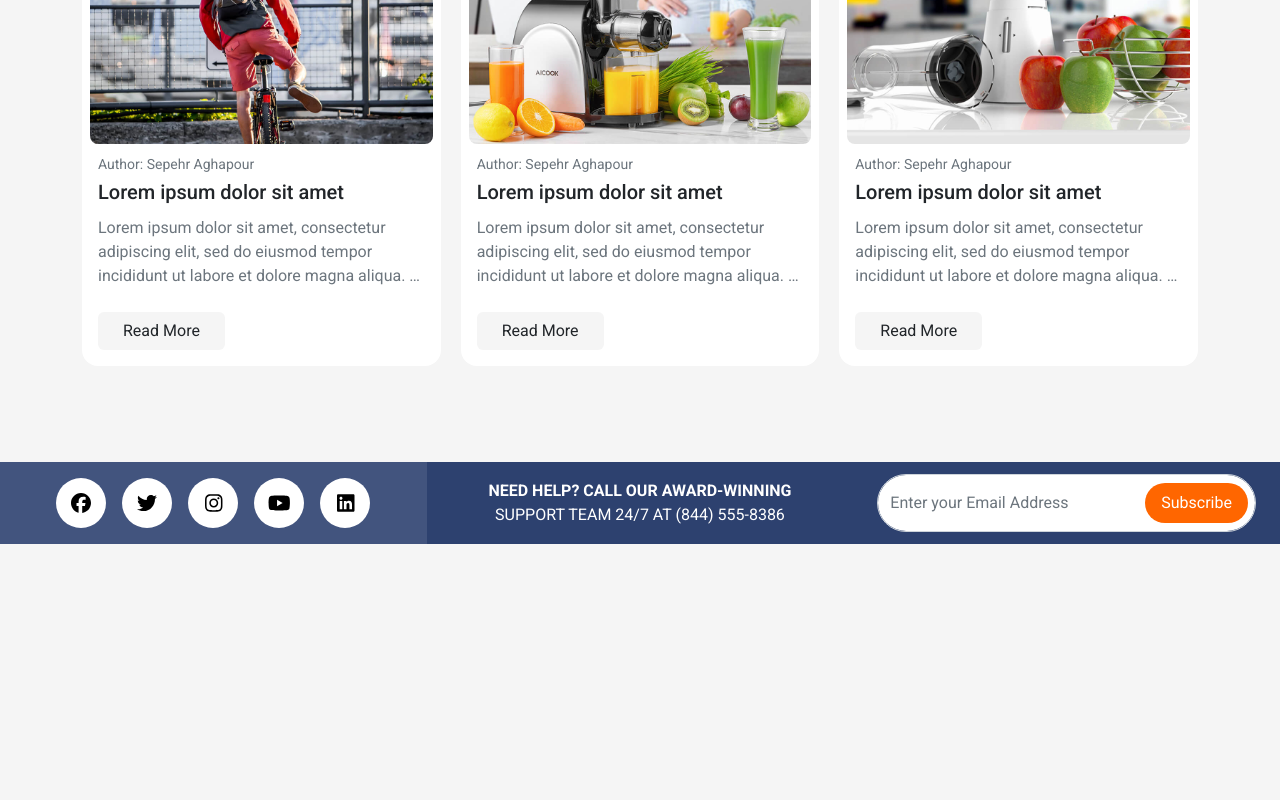
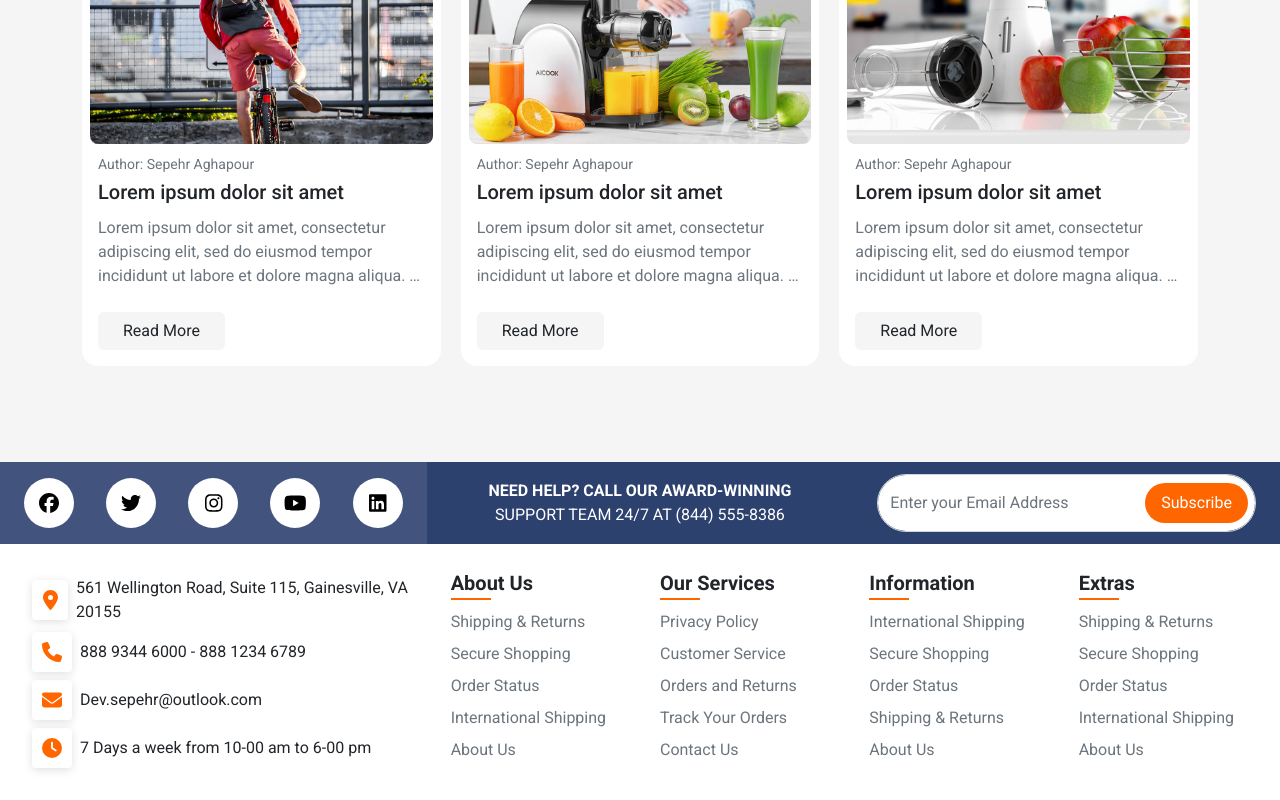
Before and after one commit to LeaReXx/Bakan-shop, a React (Create React App) app: page / in a window 1280 px wide. Shown: the part 4479-5279 px from the top of the page. Before the commit the page ends 5023 px from the top, so only its background shows below. Built offline with nearby package versions, Linux system fonts and the light colour scheme.

Commit message:
Footer middle completed

```diff
--- a/src/footer/Footer.css
+++ b/src/footer/Footer.css
@@ -1,8 +1,9 @@
-footer {
+.footer-top {
   background-color: var(--blue-color);
 }
 
-.footer-top {
+.footer-top > div,
+.footer-middle > div {
   max-width: 1320px;
 }
 
@@ -35,3 +36,26 @@ footer {
   color: #fff;
   background-color: var(--main-color);
 }
+
+.footer-middle-contact > div {
+  margin: 0.5rem 0;
+}
+
+.footer-middle-contact > div > div {
+  width: 40px;
+  height: 40px;
+  box-shadow: rgba(99, 99, 99, 0.2) 0px 2px 8px 0px;
+}
+.footer-middle-contact svg {
+  color: var(--main-color) !important;
+}
+
+.footer-nav-item-parent strong::after {
+  content: '';
+  position: absolute;
+  bottom: -5px;
+  left: 0;
+  width: 40px;
+  height: 2px;
+  background-color: var(--main-color);
+}
--- a/src/footer/Footer.js
+++ b/src/footer/Footer.js
@@ -37,15 +37,84 @@ export default class Footer extends Component {
         icon: "fa-brands fa-linkedin",
       },
     ];
+
+    this.navLinks = [
+      {
+        id: 1,
+        title: "About Us",
+        items: [
+          { id: 1, text: "Shipping & Returns", url: "https://reactjs.org/" },
+          { id: 2, text: "Secure Shopping", url: "https://reactjs.org/" },
+          { id: 3, text: "Order Status", url: "https://reactjs.org/" },
+          {
+            id: 4,
+            text: "International Shipping",
+            url: "https://reactjs.org/",
+          },
+          { id: 5, text: "About Us", url: "https://reactjs.org/" },
+        ],
+      },
+      {
+        id: 2,
+        title: "Our Services",
+        items: [
+          { id: 1, text: "Privacy Policy", url: "https://reactjs.org/" },
+          { id: 2, text: "Customer Service", url: "https://reactjs.org/" },
+          { id: 3, text: "Orders and Returns", url: "https://reactjs.org/" },
+          {
+            id: 4,
+            text: "Track Your Orders",
+            url: "https://reactjs.org/",
+          },
+          { id: 5, text: "Contact Us", url: "https://reactjs.org/" },
+        ],
+      },
+
+      {
+        id: 3,
+        title: "Information",
+        items: [
+          {
+            id: 1,
+            text: "International Shipping",
+            url: "https://reactjs.org/",
+          },
+          { id: 2, text: "Secure Shopping", url: "https://reactjs.org/" },
+          { id: 3, text: "Order Status", url: "https://reactjs.org/" },
+          {
+            id: 4,
+            text: "Shipping & Returns",
+            url: "https://reactjs.org/",
+          },
+          { id: 5, text: "About Us", url: "https://reactjs.org/" },
+        ],
+      },
+      {
+        id: 4,
+        title: "Extras",
+        items: [
+          { id: 1, text: "Shipping & Returns", url: "https://reactjs.org/" },
+          { id: 2, text: "Secure Shopping", url: "https://reactjs.org/" },
+          { id: 3, text: "Order Status", url: "https://reactjs.org/" },
+          {
+            id: 4,
+            text: "International Shipping",
+            url: "https://reactjs.org/",
+          },
+          { id: 5, text: "About Us", url: "https://reactjs.org/" },
+        ],
+      },
+    ];
   }
 
   render() {
     return (
       <footer>
-        <div className="footer-top mx-auto">
+        <div className="footer-top">
+          <div className="mx-auto">
             <div className="row g-0">
               <div className="col-12 col-lg-4">
-              <div className="footer-top-social-parent d-flex align-items-center justify-content-center px-3 py-3">
+                <div className="footer-top-social-parent d-flex align-items-center justify-content-between px-3 py-3">
                   {this.socials.map((social) => {
                     return (
                       <a
@@ -62,19 +131,97 @@ export default class Footer extends Component {
               <div className="col-12 col-lg-4">
                 <div className="text-center text-white py-3 d-flex flex-column justify-content-center h-100">
                   <strong>NEED HELP? CALL OUR AWARD-WINNING</strong>
-                <span>
-                  SUPPORT TEAM 24/7 AT (844) 555-8386
-                </span>
+                  <span>SUPPORT TEAM 24/7 AT (844) 555-8386</span>
                 </div>
               </div>
               <div className="col-12 col-lg-4">
                 <div className="footer-subscribe-form-parent mx-auto h-100 d-flex align-items-center justify-content-center h-100 py-2">
                   <form className="position-relative mx-4">
-                  <input type="text" className="form-control w-100 py-3 rounded-5" placeholder="Enter your Email Address"/>
-                  <input type="submit" value={'Subscribe'} className=" footer-subscribe-form-submit rounded-5 position-absolute py-2 px-3 me-2 " />
+                    <input
+                      type="text"
+                      className="form-control w-100 py-3 rounded-5"
+                      placeholder="Enter your Email Address"
+                    />
+                    <input
+                      type="submit"
+                      value={"Subscribe"}
+                      className=" footer-subscribe-form-submit rounded-5 position-absolute py-2 px-3 me-2 "
+                    />
                   </form>
                 </div>
               </div>
+            </div>
+          </div>
+        </div>
+        <div className="footer-middle bg-white py-4">
+          <div className="container-fluid container-lg row mx-auto">
+            <div className="col-12 col-md-6 col-lg-4">
+              <article className="footer-middle-contact">
+                <div className="d-flex align-items-center">
+                  <div className="d-flex align-items-center justify-content-center rounded-1 mx-2">
+                    <FontAwesomeIcon
+                      icon="fa-solid fa-location-dot"
+                      className="fs-5"
+                    />
+                  </div>
+                  <p>561 Wellington Road, Suite 115, Gainesville, VA 20155</p>
+                </div>
+                <div className="d-flex align-items-center">
+                  <div className="d-flex align-items-center justify-content-center rounded-1 mx-2">
+                    <FontAwesomeIcon
+                      icon="fa-solid fa-phone"
+                      className="fs-5"
+                    />
+                  </div>
+                  <p>888 9344 6000 - 888 1234 6789</p>
+                </div>
+                <div className="d-flex align-items-center">
+                  <div className="d-flex align-items-center justify-content-center rounded-1 mx-2">
+                    <FontAwesomeIcon
+                      icon="fa-solid fa-envelope"
+                      className="fs-5"
+                    />
+                  </div>
+                  <a href="mailto:dev.sepehr@outlook.com" className="nav-link">
+                    Dev.sepehr@outlook.com
+                  </a>
+                </div>
+                <div className="d-flex align-items-center">
+                  <div className="d-flex align-items-center justify-content-center rounded-1 mx-2">
+                    <FontAwesomeIcon
+                      icon="fa-solid fa-clock"
+                      className="fs-5"
+                    />
+                  </div>
+                  <p>7 Days a week from 10-00 am to 6-00 pm</p>
+                </div>
+              </article>
+            </div>
+            {this.navLinks.map((linkGroup) => {
+              return (
+                <div className="col-12 col-sm-6 col-lg-2">
+                  <article className="footer-nav-item-parent  px-2 my-4 my-md-0">
+                    <strong className="fs-5 fw-semibold position-relative">
+                      {linkGroup.title}
+                    </strong>
+                    <ul className="mt-2 list-unstyled">
+                      {linkGroup.items.map((linkGroupChild) => {
+                        return (
+                          <li className="text-muted">
+                            <a
+                              href={linkGroupChild.url}
+                              className="nav-link py-1"
+                            >
+                              {linkGroupChild.text}
+                            </a>
+                          </li>
+                        );
+                      })}
+                    </ul>
+                  </article>
+                </div>
+              );
+            })}
           </div>
         </div>
       </footer>
```
Lines whose indentation alone changed are shown as unchanged.
